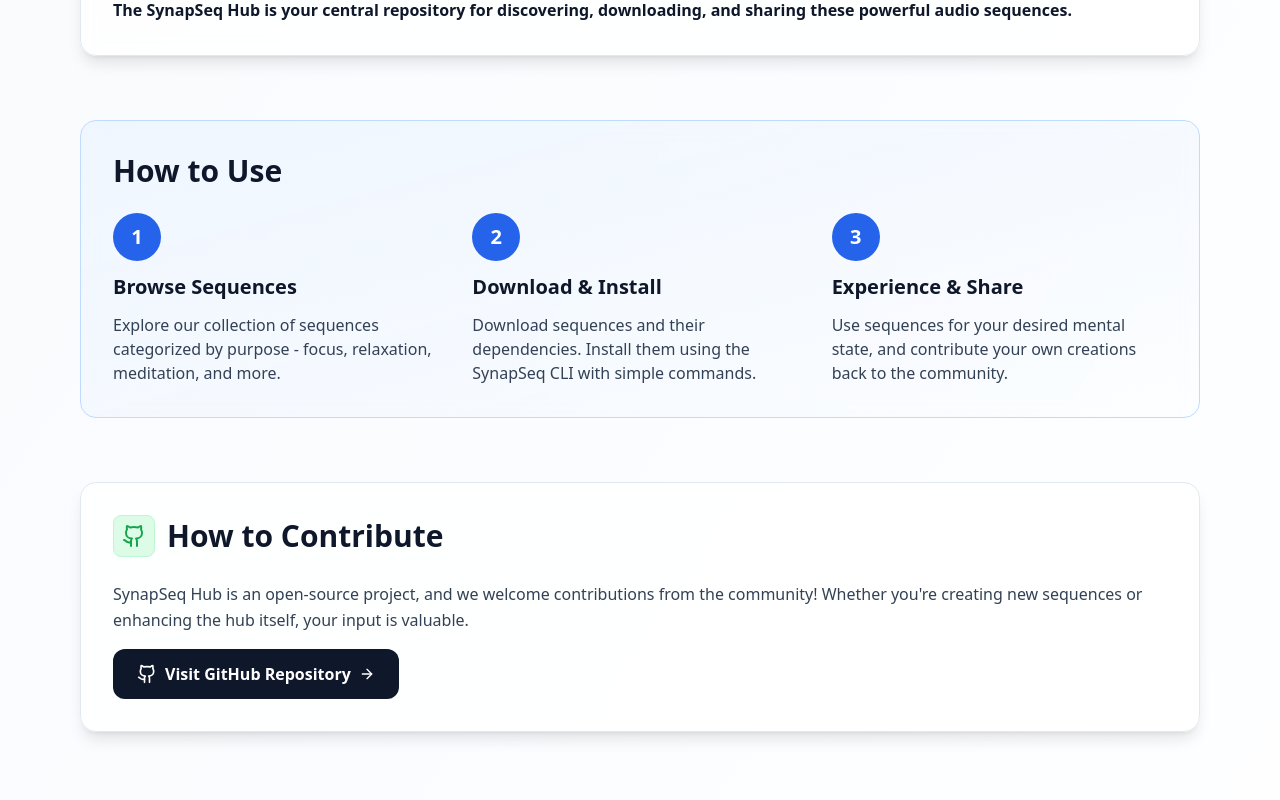
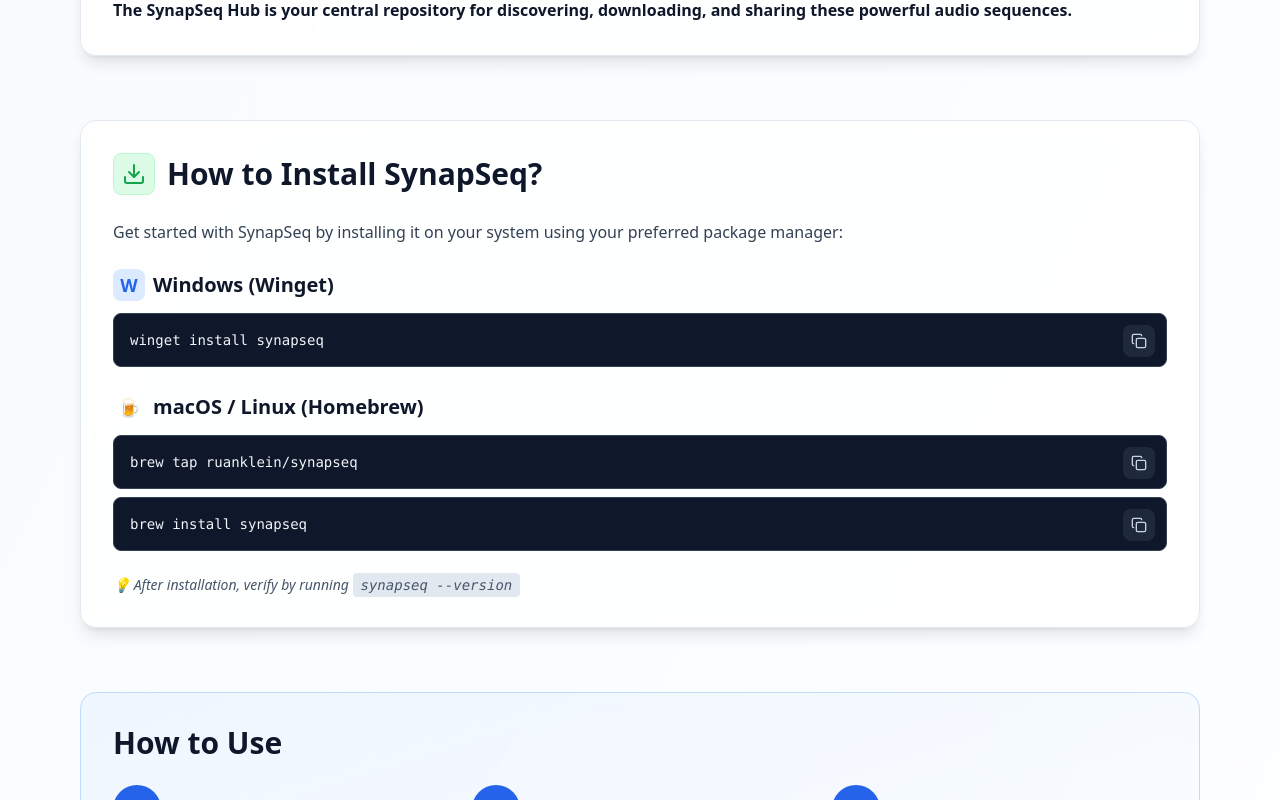
Before and after one commit to ruanklein/synapseq-hub, a SvelteKit app: page / in a window 1280 px wide. Shown: the part 760-1560 px from the top of the page. Built offline with nearby package versions, Linux system fonts and the light colour scheme.

Commit message:
chore: download section

```diff
--- a/src/routes/+page.svelte
+++ b/src/routes/+page.svelte
@@ -1,7 +1,7 @@
 <script lang="ts">
 	import { onMount } from 'svelte';
 	import { goto } from '$app/navigation';
-	import { Brain, Zap, Github, ArrowRight, Clock } from 'lucide-svelte';
+	import { Brain, Zap, Github, ArrowRight, Clock, Download, Copy } from 'lucide-svelte';
 
 	import Header from '$lib/components/Header.svelte';
 	import Footer from '$lib/components/Footer.svelte';
@@ -10,6 +10,7 @@
 
 	let isLoading = $state(true);
 	let lastSequences = $state<ManifestEntry[]>([]);
+	let copiedCommand = $state<string | null>(null);
 
 	onMount(async () => {
 		await loadManifest();
@@ -26,6 +27,18 @@
 
 	function goToSequences() {
 		goto('/sequences');
+	}
+
+	async function copyCommand(command: string) {
+		try {
+			await navigator.clipboard.writeText(command);
+			copiedCommand = command;
+			setTimeout(() => {
+				copiedCommand = null;
+			}, 2000);
+		} catch (err) {
+			console.error('Failed to copy:', err);
+		}
 	}
 </script>
 
@@ -98,6 +111,113 @@
 			</div>
 		</section>
 
+		<!-- How to Install SynapSeq -->
+		<section
+			class="bg-white/80 dark:bg-gray-900/80 backdrop-blur-sm rounded-2xl border border-gray-200 dark:border-gray-700 p-8 shadow-lg"
+		>
+			<div class="flex items-center gap-3 mb-6">
+				<div
+					class="p-2 bg-green-100 dark:bg-green-950 rounded-lg border border-green-200 dark:border-green-800"
+				>
+					<Download class="w-6 h-6 text-green-600 dark:text-green-400" />
+				</div>
+				<h2 class="text-3xl font-bold text-gray-900 dark:text-white">How to Install SynapSeq?</h2>
+			</div>
+
+			<div class="space-y-6">
+				<p class="text-gray-700 dark:text-gray-300 leading-relaxed">
+					Get started with SynapSeq by installing it on your system using your preferred package
+					manager:
+				</p>
+
+				<!-- Windows Installation -->
+				<div class="space-y-3">
+					<div class="flex items-center gap-2">
+						<div
+							class="w-8 h-8 rounded-lg bg-blue-100 dark:bg-blue-950 flex items-center justify-center"
+						>
+							<span class="text-lg font-bold text-blue-600 dark:text-blue-400">W</span>
+						</div>
+						<h3 class="text-xl font-semibold text-gray-900 dark:text-white">Windows (Winget)</h3>
+					</div>
+					<div class="relative">
+						<pre
+							class="bg-gray-900 dark:bg-black text-gray-100 dark:text-gray-200 rounded-lg p-4 pr-12 overflow-x-auto text-sm font-mono border border-gray-700"><code
+								>winget install synapseq</code
+							></pre>
+						<button
+							onclick={() => copyCommand('winget install synapseq')}
+							class="absolute top-3 right-3 p-2 rounded-lg bg-gray-800 hover:bg-gray-700 dark:bg-gray-900 dark:hover:bg-gray-800 text-gray-300 hover:text-white transition-colors"
+							aria-label="Copy command"
+						>
+							{#if copiedCommand === 'winget install synapseq'}
+								<span class="text-green-400 text-xs font-medium">Copied!</span>
+							{:else}
+								<Copy class="w-4 h-4" />
+							{/if}
+						</button>
+					</div>
+				</div>
+
+				<!-- macOS/Linux Installation -->
+				<div class="space-y-3">
+					<div class="flex items-center gap-2">
+						<div
+							class="w-8 h-8 rounded-lg bg-orange-100 dark:bg-orange-950 flex items-center justify-center"
+						>
+							<span class="text-lg font-bold text-orange-600 dark:text-orange-400">🍺</span>
+						</div>
+						<h3 class="text-xl font-semibold text-gray-900 dark:text-white">
+							macOS / Linux (Homebrew)
+						</h3>
+					</div>
+					<div class="space-y-2">
+						<div class="relative">
+							<pre
+								class="bg-gray-900 dark:bg-black text-gray-100 dark:text-gray-200 rounded-lg p-4 pr-12 overflow-x-auto text-sm font-mono border border-gray-700"><code
+									>brew tap ruanklein/synapseq</code
+								></pre>
+							<button
+								onclick={() => copyCommand('brew tap ruanklein/synapseq')}
+								class="absolute top-3 right-3 p-2 rounded-lg bg-gray-800 hover:bg-gray-700 dark:bg-gray-900 dark:hover:bg-gray-800 text-gray-300 hover:text-white transition-colors"
+								aria-label="Copy command"
+							>
+								{#if copiedCommand === 'brew tap ruanklein/synapseq'}
+									<span class="text-green-400 text-xs font-medium">Copied!</span>
+								{:else}
+									<Copy class="w-4 h-4" />
+								{/if}
+							</button>
+						</div>
+						<div class="relative">
+							<pre
+								class="bg-gray-900 dark:bg-black text-gray-100 dark:text-gray-200 rounded-lg p-4 pr-12 overflow-x-auto text-sm font-mono border border-gray-700"><code
+									>brew install synapseq</code
+								></pre>
+							<button
+								onclick={() => copyCommand('brew install synapseq')}
+								class="absolute top-3 right-3 p-2 rounded-lg bg-gray-800 hover:bg-gray-700 dark:bg-gray-900 dark:hover:bg-gray-800 text-gray-300 hover:text-white transition-colors"
+								aria-label="Copy command"
+							>
+								{#if copiedCommand === 'brew install synapseq'}
+									<span class="text-green-400 text-xs font-medium">Copied!</span>
+								{:else}
+									<Copy class="w-4 h-4" />
+								{/if}
+							</button>
+						</div>
+					</div>
+				</div>
+
+				<p class="text-sm text-gray-600 dark:text-gray-400 italic">
+					💡 After installation, verify by running <code
+						class="px-2 py-1 bg-gray-200 dark:bg-gray-800 rounded text-sm font-mono"
+						>synapseq --version</code
+					>
+				</p>
+			</div>
+		</section>
+
 		<!-- How to Use -->
 		<section
 			class="bg-linear-to-br from-blue-50 to-cyan-50 dark:from-gray-800/80 dark:to-gray-900/80 rounded-2xl border border-blue-200 dark:border-gray-700 p-8 backdrop-blur-sm"
@@ -124,10 +244,10 @@
 					>
 						2
 					</div>
-					<h3 class="text-xl font-semibold text-gray-900 dark:text-white">Download & Install</h3>
+					<h3 class="text-xl font-semibold text-gray-900 dark:text-white">Generate Audio</h3>
 					<p class="text-gray-700 dark:text-gray-300">
-						Download sequences and their dependencies. Install them using the SynapSeq CLI with
-						simple commands.
+						Click on a sequence and copy the CLI command. Run it in your terminal to automatically
+						download the sequence, all dependencies, and generate the WAV file instantly.
 					</p>
 				</div>
 
```
